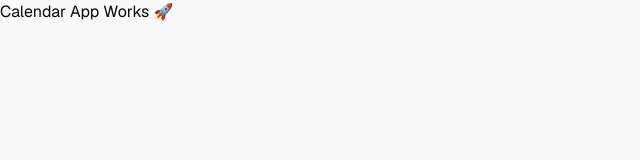
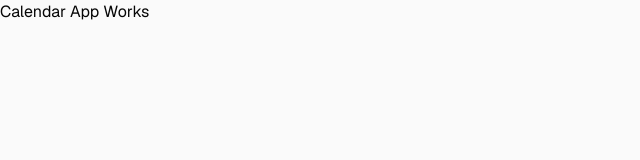
Before and after one commit to micahharrisadams-hash/project-calendar, a Next.js app in the folder project calendar/: page / in a window 1280 px wide. Shown: the top 160 px of the page, without its empty margins (0-640 px from the left). Built offline with nearby package versions, Linux system fonts and the light colour scheme.

Commit message:
Remove emoji from header in Home component
Removed emoji from the header in the calendar app.

```diff
--- a/project calendar/app/page.tsx
+++ b/project calendar/app/page.tsx
@@ -1,7 +1,7 @@
 export default function Home() {
   return (
     <main>
-      <h1>Calendar App Works 🚀</h1>
+      <h1>Calendar App Works </h1>
     </main>
   )
 }
```
